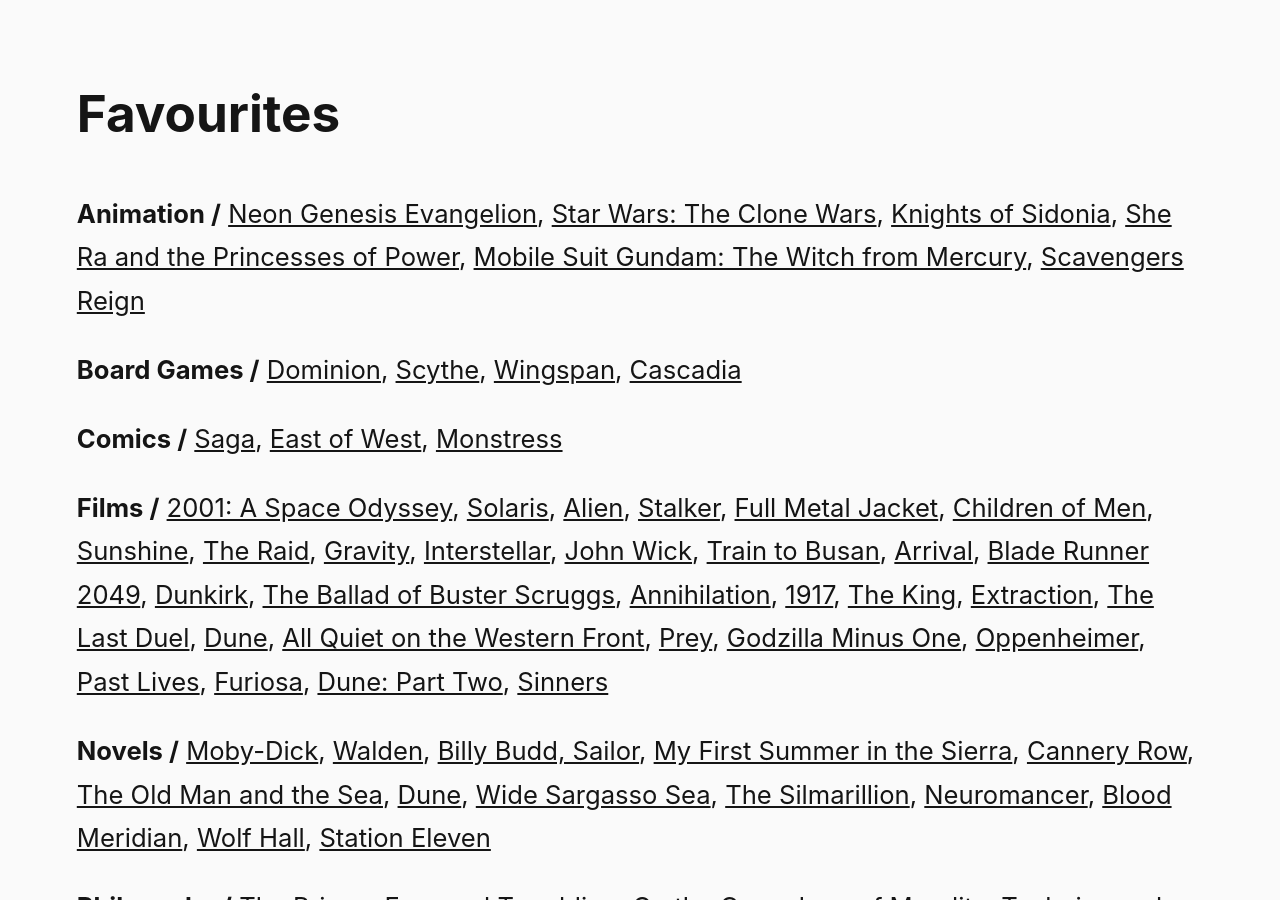
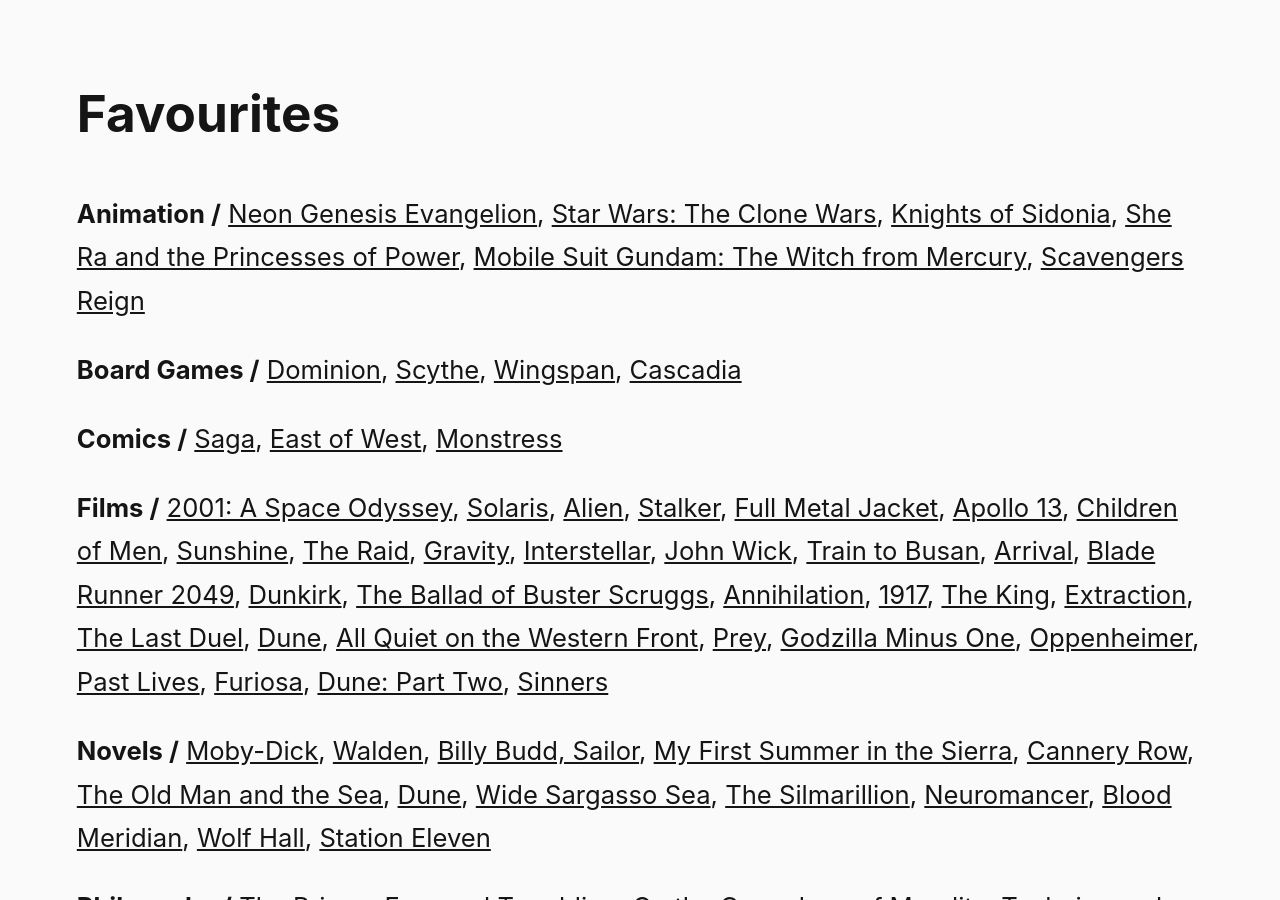
Before and after one commit to steinea/fyi, a Jekyll site: the page built from pages/favourites.md, in a window 1280 px wide and 900 px high. Built offline with Jekyll 4.4.1, drawn with Linux system fonts in a browser that asks for light colours.

Commit message:
Add Apollo 13

```diff
--- a/pages/favourites.md
+++ b/pages/favourites.md
@@ -31,6 +31,7 @@ redirect_from:
 [Alien](https://en.wikipedia.org/wiki/Alien_(film) "Scott 1979"),
 [Stalker](https://en.wikipedia.org/wiki/Stalker_(1979_film) "Tarkovsky 1979"),
 [Full Metal Jacket](https://en.wikipedia.org/wiki/Full_Metal_Jacket "Kubrick 1987"),
+[Apollo 13](https://en.wikipedia.org/wiki/Apollo_13_(film) "Howard 1995"),
 [Children of Men](https://en.wikipedia.org/wiki/Children_of_Men "Cuarón 2006"),
 [Sunshine](https://en.wikipedia.org/wiki/Sunshine_(2007_film) "Boyle 2007"),
 [The Raid](https://en.wikipedia.org/wiki/The_Raid_(2011_film) "Evans 2011"),
```
